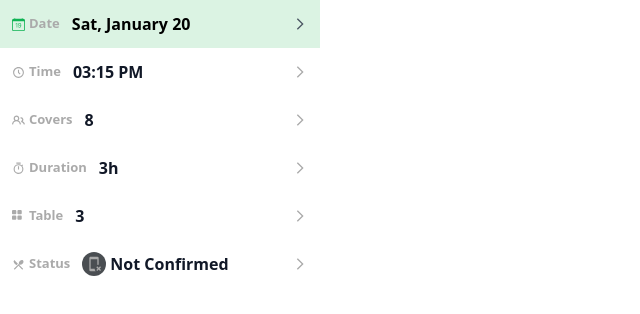
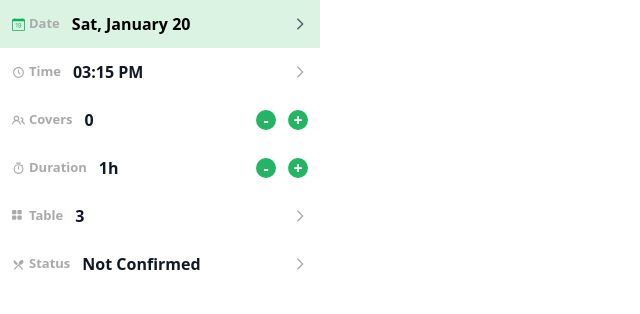
Before and after one commit to amarelali/inventus-task, a React (Vite) app: page / in a window 1280 px wide. Shown: the top 314 px of the page, without its empty margins (0-640 px from the left). Built offline with nearby package versions, Linux system fonts and the light colour scheme.

Commit message:
functionality of duration and covers

```diff
--- a/src/App.tsx
+++ b/src/App.tsx
@@ -7,17 +7,16 @@ import Duration from "./components/SVG/Duration";
 import Status from "./components/SVG/Status";
 import Date from "./components/SVG/Date";
 import Close from "./components/SVG/Close";
-import { inService, preservice, upcoming, waitList } from "./data";
 import DetailsMenu from "./components/DetailsMenu";
 import { useState } from "react";
+import Button from "./components/ui/Button";
+import { dataDetailsMenu } from "./components/contants";
+import { controleButtonStyle } from "./components/contants/styles";
 
 function App() {
-  const dataDetailsMenu = [
-    { data: upcoming, title: "Upcoming" },
-    { data: waitList, title: "Wait List" },
-    { data: preservice, title: "Pre-Service" },
-    { data: inService, title: "In-Service" },
-  ];
+  const [covers, setEditedCovers] = useState<number>(0);
+  const [duration, setDuration] = useState<number>(1);
+
   const [isOpenIndex, setOpenIndex] = useState(-1);
   const handleOpen = (index: number) => {
     setOpenIndex((prevIndex) => (prevIndex === index ? -1 : index));
@@ -31,7 +30,7 @@ function App() {
           iconTitle="Date"
           className="p-3"
           isOpen={isOpenIndex === 0}
-          onOpen={()=>handleOpen(0)}
+          onOpen={() => handleOpen(0)}
         ></MenuItems>
         <MenuItems
           icon={<Time />}
@@ -39,31 +38,75 @@ function App() {
           iconTitle="Time"
           className="p-3"
           isOpen={isOpenIndex === 1}
-          onOpen={()=>handleOpen(1)}
+          onOpen={() => handleOpen(1)}
         ></MenuItems>
-        <MenuItems
-          icon={<Covers />}
-          title="8"
-          iconTitle="Covers"
-          className="p-3"
-          isOpen={isOpenIndex === 2}
-          onOpen={()=>handleOpen(2)}
-        ></MenuItems>
-        <MenuItems
-          icon={<Duration />}
-          title="3h"
-          iconTitle="Duration"
-          className="p-3"
-          isOpen={isOpenIndex === 3}
-          onOpen={()=>handleOpen(3)}
-        ></MenuItems>
+        <li>
+          <span
+            className={`p-3 flex items-center text-gray-900 dark:text-white hover:bg-[#dbf3e3] hover:text-black dark:hover:bg-gray-700 group`}
+          >
+            <span className="text-[13px] flex items-center gap-1 text-[#aaaaaa]">
+              <Covers /> {"Covers"}
+            </span>
+            <span className="flex flex-3 justify-between items-center ms-3 whitespace-nowrap w-full">
+              {covers}
+              <span className="flex gap-3">
+                <Button
+                  className={controleButtonStyle}
+                  onClick={() => {
+                    setEditedCovers((prev) => (prev <= 0 ? 0 : prev - 1));
+                  }}
+                >
+                  -
+                </Button>
+                <Button
+                  className={controleButtonStyle}
+                  onClick={() => {
+                    setEditedCovers((prev) => prev + 1);
+                  }}
+                >
+                  +
+                </Button>
+              </span>
+            </span>
+          </span>
+        </li>
+        <li>
+          <span
+            className={`p-3 flex items-center text-gray-900 dark:text-white hover:bg-[#dbf3e3] hover:text-black dark:hover:bg-gray-700 group`}
+          >
+            <span className="text-[13px] flex items-center gap-1 text-[#aaaaaa]">
+              <Duration /> {"Duration"}
+            </span>
+            <span className="flex flex-3 justify-between items-center ms-3 whitespace-nowrap w-full">
+              {`${duration}h`}
+              <span className="flex gap-3">
+                <Button
+                  className={controleButtonStyle}
+                  onClick={() => {
+                    setDuration((prev) => (prev <= 1 ? 1 : prev - 1));
+                  }}
+                >
+                  -
+                </Button>
+                <Button
+                  className={controleButtonStyle}
+                  onClick={() => {
+                    setDuration((prev) => prev + 1);
+                  }}
+                >
+                  +
+                </Button>
+              </span>
+            </span>
+          </span>
+        </li>
         <MenuItems
           icon={<Table />}
           title="3"
           iconTitle="Table"
           className="p-3"
           isOpen={isOpenIndex === 4}
-          onOpen={()=>handleOpen(4)}
+          onOpen={() => handleOpen(4)}
         ></MenuItems>
         <MenuItems
           icon={<Status />}
@@ -71,9 +114,12 @@ function App() {
           iconTitle="Status"
           className="p-3 cursor-pointer"
           isOpen={isOpenIndex === 6}
-          onOpen={()=>handleOpen(6)}
+          onOpen={() => handleOpen(6)}
         >
-          <span className="flex justify-end p-2 h-[5%] cursor-pointer" onClick={()=>handleOpen(6)}>
+          <span
+            className="flex justify-end p-2 h-[5%] cursor-pointer"
+            onClick={() => handleOpen(6)}
+          >
             <Close />
           </span>
           <span className="flex flex-col gap-3 overflow-auto h-[95%] details p-2">
--- a/src/components/DetailsMenu.tsx
+++ b/src/components/DetailsMenu.tsx
@@ -1,5 +1,5 @@
 import { ReactNode } from "react";
-import MenuItems from "./MenuItems";
+import SubMenuItems from "./SubMenuItems";
 
 interface IProps {
   data: { title: string; icon: ReactNode; color: string }[];
@@ -11,15 +11,13 @@ const DetailsMenu = ({ data, title }: IProps) => {
       <span>{title}</span>
       <ul className="text-black">
         {data.map(({ icon, title, color }, idx) => (
-          <MenuItems
+          <SubMenuItems
             key={idx}
             icon={icon}
             title={title}
             className="p-2 cursor-pointer"
-            showArrow={false}
             color={color}
             onClick={()=>console.log({icon,color,title})}
-            isSubMenu={true}
           />
         ))}
       </ul>
--- a/src/components/MenuItems.tsx
+++ b/src/components/MenuItems.tsx
@@ -1,6 +1,5 @@
-import { ReactNode, useState } from "react";
+import { ReactNode } from "react";
 import Arrow from "./SVG/Arrow";
-import NotConfirmed from "./SVG/NotConfirmed";
 
 interface IProps {
   icon: ReactNode;
@@ -20,42 +19,43 @@ const MenuItems = ({
   iconTitle,
   className,
   children,
-  title,
-  showArrow = true,
   color,
   onOpen,
   isOpen,
-  isSubMenu =false
+  // isSubMenu =false,
+  title,
+  showArrow=true
 }: IProps) => {
-  const [titleValue, setTitleValue] = useState<ReactNode>(
-    <div className="flex justify-center gap-1">
-      {(iconTitle==='Status') && (<div
-        className={`p-1 flex justify-center items-center rounded-full`}
-        style={{ backgroundColor: `#4a4e52` }}
-      >
-        <NotConfirmed />
-      </div>)}
-      {title}
-    </div>
-  );
-  const onCheckStatusDetails = ({icon,color,title}:{icon:ReactNode;color?:string;title:ReactNode})=>{
-    if(!isSubMenu) return;
-    console.log({icon,color,title});
-    setTitleValue(
-      <div className="flex justify-center gap-1">
-      {(iconTitle==='Status') && (<div
-        className={`p-1 flex justify-center items-center rounded-full`}
-        style={{ backgroundColor: `${color}` }}
-      >
-        {icon}
-      </div>)}
-      {title}
-    </div>
-    );
-  }
+  // const [titleValue, setTitleValue] = useState<ReactNode>(
+  //   <div className="flex justify-center gap-1">
+  //     {(iconTitle==='Status') && (<div
+  //       className={`p-1 flex justify-center items-center rounded-full`}
+  //       style={{ backgroundColor: `#4a4e52` }}
+  //     >
+  //       <NotConfirmed />
+  //     </div>)}
+  //     {title}
+  //   </div>
+  // );
+  // const onCheckStatusDetails = ({icon,color,title}:{icon:ReactNode;color?:string;title:ReactNode})=>{
+  //   if(!isSubMenu) return;
+  //   console.log({icon,color,title});
+  //   setTitleValue(
+  //     <div className="flex justify-center gap-1">
+  //     {(iconTitle==='Status') && (<div
+  //       className={`p-1 flex justify-center items-center rounded-full`}
+  //       style={{ backgroundColor: `${color}` }}
+  //     >
+  //       {icon}
+  //     </div>)}
+  //     {title}
+  //   </div>
+  //   );
+  // }
+  // onClick={()=>onCheckStatusDetails({icon,color,title})}
   return (
     <>
-      <li onClick={()=>onCheckStatusDetails({icon,color,title})}>
+      <li >
         <span
           onClick={onOpen}
           className={`flex items-center text-gray-900 dark:text-white hover:bg-[#dbf3e3] ${
@@ -76,7 +76,7 @@ const MenuItems = ({
             </div>
           )}
           <span className="flex flex-3 justify-between items-center ms-3 whitespace-nowrap w-full">
-            {titleValue} {showArrow && <Arrow />}
+            {title} {showArrow && <Arrow />}
           </span>
         </span>
       </li>
--- /dev/null
+++ b/src/components/SubMenuItems.tsx
@@ -0,0 +1,82 @@
+import { ReactNode, useState } from "react";
+import NotConfirmed from "./SVG/NotConfirmed";
+
+interface IProps {
+  icon: ReactNode;
+  iconTitle?: string;
+  title?: ReactNode;
+  // children?: ReactNode;
+  // showArrow?: boolean;
+  className?: string;
+  color?: string;
+  // onOpen?: () => void;
+  // isOpen?: boolean;
+  onClick?: () => void;
+}
+const SubMenuItems = ({ icon, className, title, color, iconTitle }: IProps) => {
+  const [titleValue, setTitleValue] = useState<ReactNode>(
+    <div className="flex justify-center gap-1">
+      {iconTitle === "Status" && (
+        <div
+          className={`p-1 flex justify-center items-center rounded-full`}
+          style={{ backgroundColor: `#4a4e52` }}
+        >
+          <NotConfirmed />
+        </div>
+      )}
+      {title}
+    </div>
+  );
+  const onCheckStatusDetails = ({
+    icon,
+    color,
+    title,
+  }: {
+    icon: ReactNode;
+    color?: string;
+    title: ReactNode;
+  }) => {
+    console.log({ icon, color, title });
+    setTitleValue(
+      <div className="flex justify-center gap-1">
+        {iconTitle === "Status" && (
+          <div
+            className={`p-1 flex justify-center items-center rounded-full`}
+            style={{ backgroundColor: `${color}` }}
+          >
+            {icon}
+          </div>
+        )}
+        {title}
+      </div>
+    );
+  };
+  return (
+    <>
+      <li onClick={() => onCheckStatusDetails({ icon, color, title })}>
+        <span
+          className={`flex items-center text-gray-900 dark:text-white hover:bg-[#dbf3e3] hover:text-black dark:hover:bg-gray-700 group ${className}`}
+        >
+          {iconTitle && (
+            <span className="text-[13px] flex items-center gap-1 text-[#aaaaaa]">
+              {icon} {iconTitle}
+            </span>
+          )}
+          {color && (
+            <div
+              className={`p-1 flex justify-center items-center rounded-full`}
+              style={{ backgroundColor: `${color}` }}
+            >
+              {icon}
+            </div>
+          )}
+          <span className="flex flex-3 justify-between items-center ms-3 whitespace-nowrap w-full">
+            {titleValue}
+          </span>
+        </span>
+      </li>
+    </>
+  );
+};
+
+export default SubMenuItems;
--- a/src/components/contants/index.ts
+++ b/src/components/contants/index.ts
@@ -1 +1,9 @@
+import { upcoming,waitList,preservice,inService } from "../../data";
+
 export const svgStyle ="flex-shrink-0 text-[#aaaaaa] transition duration-75 dark:text-gray-400 group-hover:text-[#0fb354] dark:group-hover:text-white";
+export const dataDetailsMenu = [
+    { data: upcoming, title: "Upcoming" },
+    { data: waitList, title: "Wait List" },
+    { data: preservice, title: "Pre-Service" },
+    { data: inService, title: "In-Service" },
+  ];
--- /dev/null
+++ b/src/components/contants/styles.ts
@@ -0,0 +1 @@
+export const controleButtonStyle='flex justify-center items-center rounded-full bg-[#26b464] text-white w-5 h-5 hover:bg-green-700 active:bg-green-800';
--- /dev/null
+++ b/src/components/ui/Button.tsx
@@ -0,0 +1,12 @@
+import { ButtonHTMLAttributes, ReactNode } from "react";
+
+interface IProps extends ButtonHTMLAttributes<HTMLButtonElement>{
+    children:ReactNode;
+    className?:string;
+}
+const Button= ({children,className,...rest}: IProps) => {
+  return (
+    <button {...rest} className={className}>{children}</button>
+  );
+};
+export default Button;
--- a/src/index.css
+++ b/src/index.css
@@ -36,26 +36,6 @@ h1 {
   line-height: 1.1;
 }
 
-button {
-  border-radius: 8px;
-  border: 1px solid transparent;
-  padding: 0.6em 1.2em;
-  font-size: 1em;
-  font-weight: 500;
-  font-family: inherit;
-  background-color: #1a1a1a;
-  cursor: pointer;
-  transition: border-color 0.25s;
-}
-
-button:hover {
-  border-color: #646cff;
-}
-
-button:focus,
-button:focus-visible {
-  outline: 4px auto -webkit-focus-ring-color;
-}
 
 @media (prefers-color-scheme: light) {
   :root {
@@ -67,9 +47,6 @@ button:focus-visible {
     color: #747bff;
   }
 
-  button {
-    background-color: #f9f9f9;
-  }
 }
 
 
```
